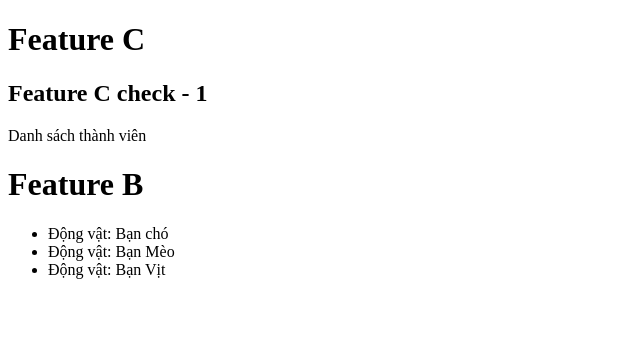
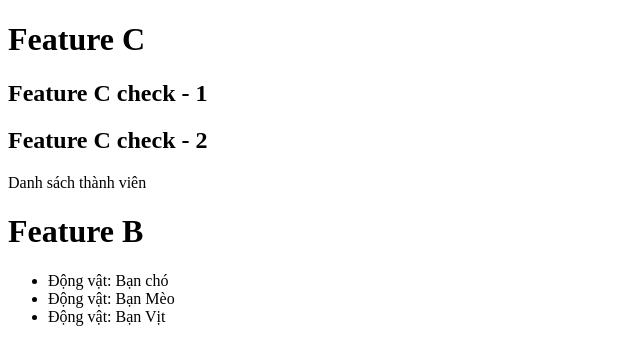
Before and after one commit to NguyenDucTruyen/FirstWeb, a plain HTML site: page index.html in a window 1280 px wide. Shown: the whole page, without its empty margins (0-640 px from the left). Drawn offline with Linux system fonts and the light colour scheme.

Commit message:
feature C - check 222222

```diff
--- a/index.html
+++ b/index.html
@@ -8,6 +8,7 @@
 <body>
     <h1 class="heading">Feature C</h1>
 	<h2>Feature C check - 1</h2>
+	<h2>Feature C check - 2</h2>
     <p>Danh sách thành viên</p>
     <h1>Feature B</h1>
     <ul>
```
